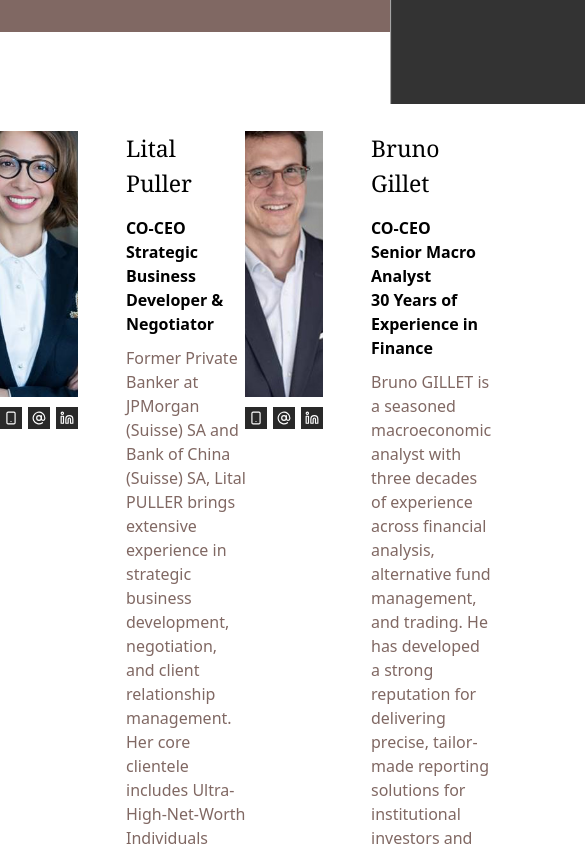
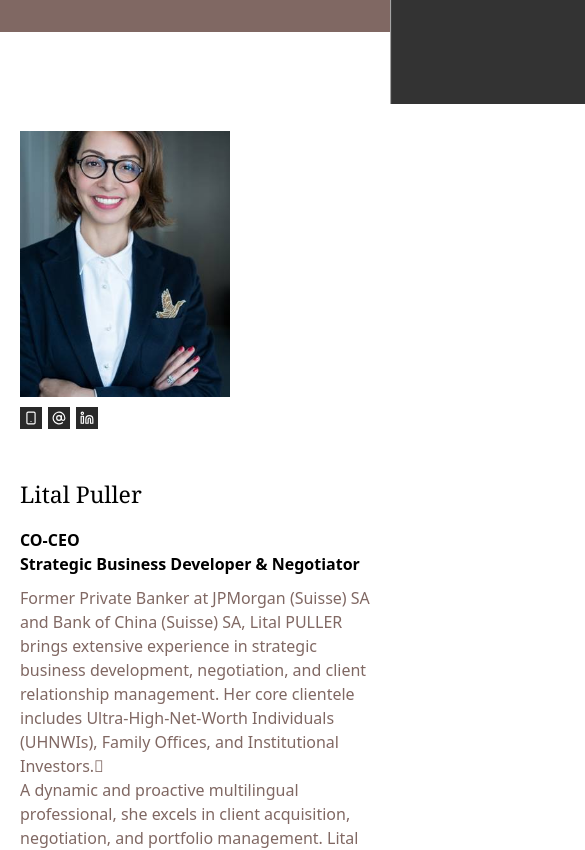
Before and after one commit to pierre-debruyne/CapAnalysis, a Next.js app: page /team in a window 390 px wide. Shown: the part 740-1590 px from the top of the page, 585 px wide, since content can reach past the window. Built offline with nearby package versions, Linux system fonts and the light colour scheme.

Commit message:
feat(team): make it responsive

```diff
--- a/src/app/team/page.tsx
+++ b/src/app/team/page.tsx
@@ -12,7 +12,7 @@ export default function Team() {
         </div>
       </div>
 
-      <div className=" mx-auto pt-[99px] pb-[37px] grid grid-cols-2 gap-x-[100px] gap-y-[100px] max-w-[1268px]">
+      <div className=" mx-auto pt-[99px] pb-[37px] grid xl:grid-cols-2 gap-x-[100px] gap-y-[100px] xl:max-w-[1268px] px-5 xl:px-0">
         <Profil
           imgAlt=""
           imgSrc="/assets/images/profil/LP_Website.jpg"
--- a/src/components/common/profil.tsx
+++ b/src/components/common/profil.tsx
@@ -28,7 +28,7 @@ export default function Profil({
     mail,
   }: ProfilProps) {
     return (
-      <div className="flex gap-[48px] max-w-[584px]">
+      <div className="flex sm:flex-row flex-col gap-[48px] xl:max-w-[584px] ">
         <div>
           {imgSrc ? (
             <Image
@@ -68,7 +68,7 @@ export default function Profil({
           </div>
         </div>
 
-        <div className="flex flex-col justify-start max-w-[334px]">
+        <div className="flex flex-col justify-start xl:max-w-[334px] sm:w-2/3">
           <h2 className="font-serif text-[23px] font-normal mb-[16px]">{name}</h2>
           <span className="font-sans font-semibold">{job}</span>
           <span className="font-sans font-semibold whitespace-pre-line mb-[10px]">{title_job}</span>
```
